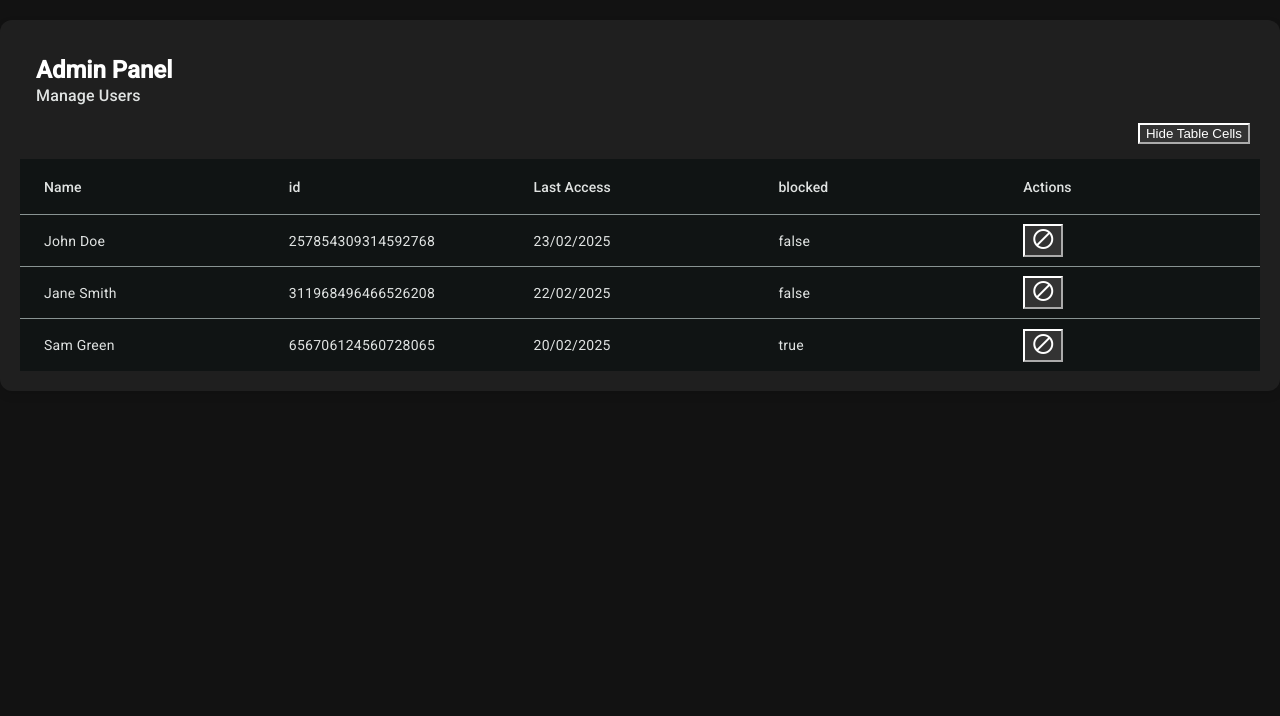
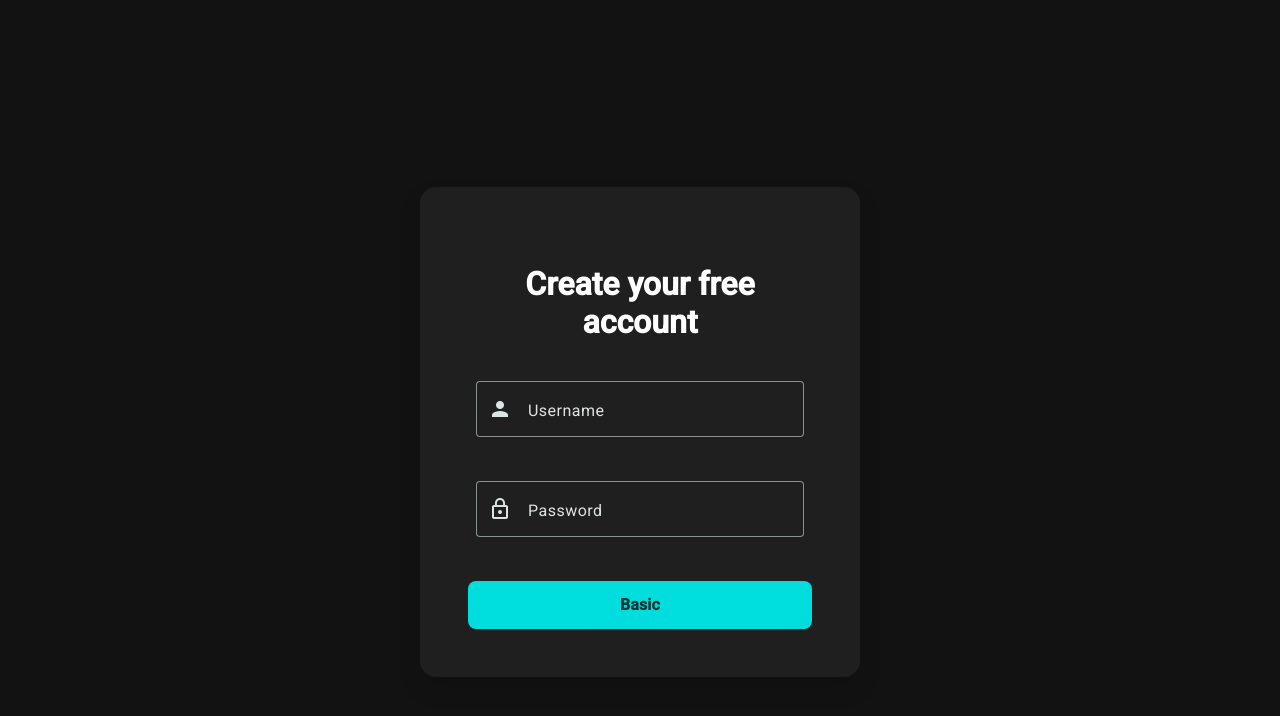
Before and after one commit to SexyP1nky/Projeto-Metodos-de-Projeto-de-Software, an Angular app in the folder dashboard/: page / in a window 1280 px wide. Shown: the top 716 px of the page. Built offline with nearby package versions, Linux system fonts and the light colour scheme.

Commit message:
Created login scrren

```diff
--- a/dashboard/src/app/app.component.html
+++ b/dashboard/src/app/app.component.html
@@ -1 +1 @@
-<app-admin-panel></app-admin-panel>
+<app-login-screen></app-login-screen>
--- a/dashboard/src/app/app.component.ts
+++ b/dashboard/src/app/app.component.ts
@@ -1,10 +1,11 @@
 import { Component } from '@angular/core';
 import { RouterOutlet } from '@angular/router';
 import { AdminPanelComponent } from './components/admin-panel/admin-panel.component';
+import { LoginScreenComponent } from './components/login-screen/login-screen.component';
 
 @Component({
   selector: 'app-root',
-  imports: [RouterOutlet, AdminPanelComponent],
+  imports: [RouterOutlet, AdminPanelComponent, LoginScreenComponent ],
   templateUrl: './app.component.html',
   styleUrl: './app.component.scss'
 })
--- a/dashboard/src/app/components/admin-panel/admin-panel.component.scss
+++ b/dashboard/src/app/components/admin-panel/admin-panel.component.scss
@@ -2,12 +2,12 @@
   max-width: 100%;
   margin: 20px auto;
   padding: 20px;
-  background-color: #1f1f1f; // Darker background for the card
+  background-color: #1f1f1f;
   box-shadow: 0 4px 10px rgba(0, 0, 0, 0.1);
 }
 
 mat-card-header {
-  background-color: #1f1f1f; // Dark background for header
+  background-color: #1f1f1f;
   color: white;
   padding-bottom: 15px;
 }
@@ -28,44 +28,44 @@ mat-card-subtitle {
 
 button {
   margin-right: 10px;
-  background-color: #333333; // Darker background for buttons
+  background-color: #333333;
   color: white;
   &:hover {
-    background-color: #444444; // Slightly lighter on hover
+    background-color: #444444;
   }
 }
 
 .mat-table {
   width: 100%;
   border-collapse: collapse;
-  background-color: #2c2c2c; // Dark background for the table
+  background-color: #2c2c2c;
 }
 
 .mat-header-cell,
 .mat-cell {
   padding: 10px 15px;
   text-align: left;
-  color: white; // White text for better contrast
+  color: white;
 }
 
 .mat-header-row {
-  background-color: #333333; // Dark header background
+  background-color: #333333;
 }
 
 .mat-row {
-  background-color: #2c2c2c; // Dark rows
+  background-color: #2c2c2c;
 }
 
 .mat-row:hover {
-  background-color: #383838; // Slightly lighter on hover
+  background-color: #383838;
 }
 
 button.mat-icon-button {
   margin-right: 10px;
-  background-color: #333333; // Dark background for icon buttons
+  background-color: #333333;
   color: white;
   &:hover {
-    background-color: #444444; // Slightly lighter on hover
+    background-color: #444444;
   }
 }
 
--- /dev/null
+++ b/dashboard/src/app/components/login-screen/login-screen.component.html
@@ -0,0 +1,35 @@
+<!-- register.component.html -->
+<div class="register-container">
+  <mat-card class="register-card">
+    <mat-card-header class="header">
+      <h1 class="title">Create your free account</h1>
+    </mat-card-header>
+
+    <mat-card-content>
+      <div class="form-field">
+        <mat-form-field appearance="outline" color="warn">
+          <mat-label>Username</mat-label>
+          <input matInput [(ngModel)]="username" class="input-field" />
+          <mat-icon matPrefix>person</mat-icon>
+        </mat-form-field>
+      </div>
+
+      <div class="form-field">
+        <mat-form-field appearance="outline">
+          <mat-label>Password</mat-label>
+          <input
+            matInput
+            type="password"
+            [(ngModel)]="password"
+            class="input-field"
+          />
+          <mat-icon matPrefix>lock_outline</mat-icon>
+        </mat-form-field>
+      </div>
+    </mat-card-content>
+
+    <mat-card-actions>
+      <button class="register-button" mat-flat-button>Basic</button>
+    </mat-card-actions>
+  </mat-card>
+</div>
--- /dev/null
+++ b/dashboard/src/app/components/login-screen/login-screen.component.scss
@@ -0,0 +1,87 @@
+.register-container {
+  display: flex;
+  justify-content: center;
+  align-items: center;
+  min-height: 100vh;
+  padding: 2rem;
+}
+
+.register-card {
+  display: flex;
+  width: 100%;
+  max-width: 440px;
+  padding: 40px;
+  border-radius: 16px;
+  background-color: #1f1f1f;
+  box-shadow: 0 12px 24px rgba(0, 0, 0, 0.1);
+}
+
+.header {
+  text-align: center;
+  margin-bottom: 2rem;
+}
+
+.title {
+  font-size: 2rem;
+  font-weight: 700;
+  margin-bottom: 0.5rem;
+}
+
+.subtitle {
+  font-size: 0.9rem;
+}
+
+.form-field {
+  margin-bottom: 1.5rem;
+}
+
+.input-field {
+  font-size: 16px;
+}
+
+mat-form-field {
+  width: 100%;
+}
+
+.register-button {
+  width: 100%;
+  height: 48px;
+  font-size: 1rem;
+  font-weight: 600;
+  background: #4338ca;
+  color: white;
+  border-radius: 8px;
+  margin-top: 1rem;
+  transition: transform 0.2s, box-shadow 0.2s;
+}
+
+.register-button:hover {
+  transform: translateY(-2px);
+  box-shadow: 0 4px 12px rgba(99, 102, 241, 0.3);
+}
+
+.divider {
+  display: flex;
+  align-items: center;
+  margin: 2rem 0;
+  color: #666;
+}
+
+.divider::before,
+.divider::after {
+  content: "";
+  flex: 1;
+  border-bottom: 1px solid #ddd;
+}
+
+.divider-text {
+  padding: 0 1rem;
+  font-size: 0.9rem;
+}
+
+.social-login {
+  display: grid;
+  grid-template-columns: repeat(2, 1fr);
+  gap: 1rem;
+  margin-bottom: 2rem;
+}
--- /dev/null
+++ b/dashboard/src/app/components/login-screen/login-screen.component.ts
@@ -0,0 +1,33 @@
+import { Component } from '@angular/core';
+import { MatFormFieldModule } from '@angular/material/form-field';
+import { FormsModule, ReactiveFormsModule } from '@angular/forms';
+import { MatInputModule } from '@angular/material/input';
+import { MatButtonModule } from '@angular/material/button';
+import { MatCardModule } from '@angular/material/card';
+import { MatIconModule } from '@angular/material/icon';
+
+@Component({
+  selector: 'app-login-screen',
+  imports: [
+    MatCardModule,
+    MatIconModule,
+    MatButtonModule,
+    MatInputModule,
+    MatFormFieldModule,
+    FormsModule,
+    ReactiveFormsModule,
+  ],
+  templateUrl: './login-screen.component.html',
+  styleUrl: './login-screen.component.scss',
+})
+export class LoginScreenComponent {
+  username: string = '';
+  password: string = '';
+
+  register() {
+    console.log('', {
+      username: this.username,
+      password: this.password,
+    });
+  }
+}
--- a/dashboard/src/styles.scss
+++ b/dashboard/src/styles.scss
@@ -9,5 +9,13 @@ html {
     ));
   }
 
+  .card-container {
+    @include mat.button-overrides((
+      container-color: orange,
+      label-text-color: red,
+      filled-state-layer-color: orange,
+    ));
+  }
+
 html, body { height: 100%;}
 body { margin: 0; font-family: Roboto, "Helvetica Neue", sans-serif; }
```
Also changed, not shown: 1 other file (tests, documents, lock files or other folders).
